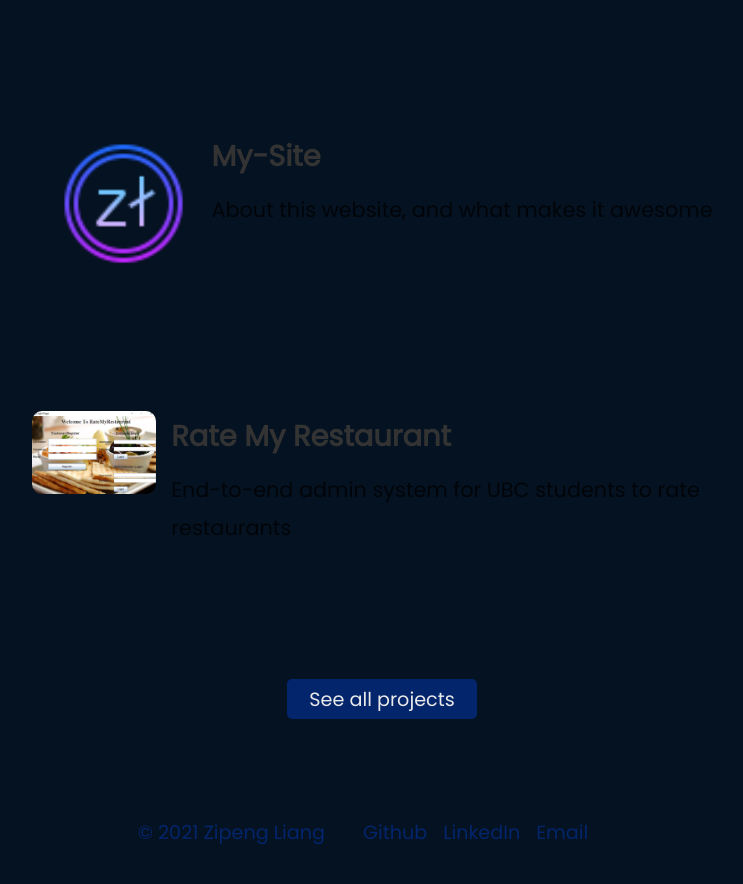
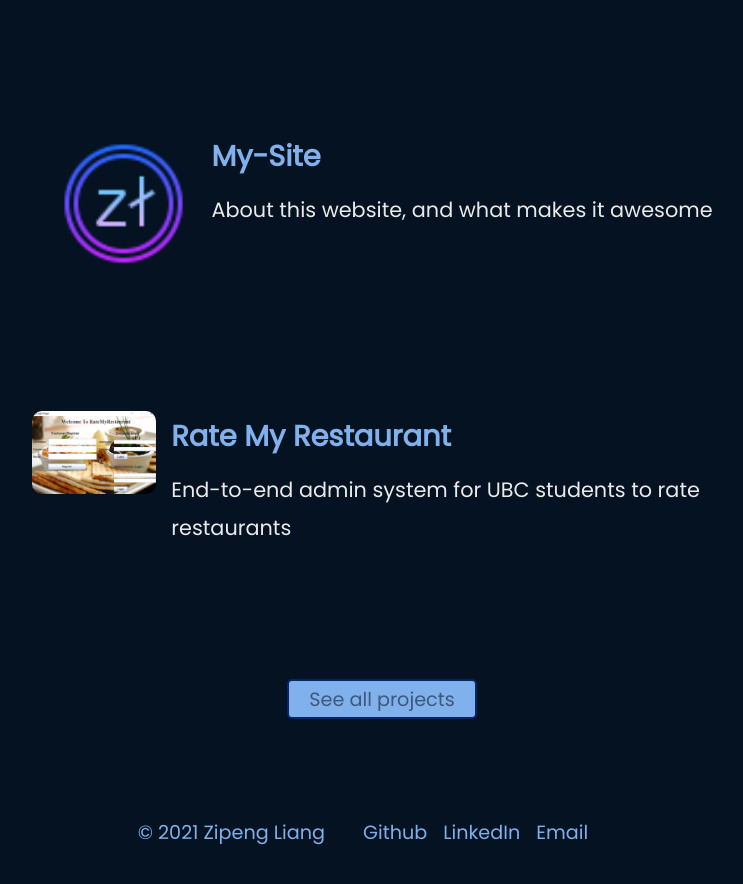
Before and after one commit to zipengliang21/my-site, a React app: page /#/ in a window 1280 px wide. Shown: the part 800-1684 px from the top of the page, without its empty margins (258-1001 px from the left). Built offline with nearby package versions, Linux system fonts and the light colour scheme.

Commit message:
Adjust Dark Mode Color

```diff
--- a/src/App.tsx
+++ b/src/App.tsx
@@ -5,14 +5,9 @@ import Home from "./views/Home";
 import NoMatch from "./views/NoMatch";
 import Projects from "./views/Projects";
 import ProjectDetail from "./views/ProjectDetail";
-import {useTheme } from 'utils/context';
+import {ThemeEnum, useTheme} from "utils/context";
 import projectData from "projects.json";
 import ThemeSwitch from "components/ThemeSwitch";
-
-export enum ThemeEnum {
-   light = 'light',
-   dark = 'dark'
-}
 
 const AppWrapper = styled.div`
   //background: #051221;
@@ -27,7 +22,7 @@ const HeaderWrapper = styled.header`
   border-bottom: 2px solid ${props => props.theme === ThemeEnum.light? "#f2f2f2" : "#051221"};
   height: 60px;
   @media(max-width: 576px) {
-    height: 160px;
+    height: 250px;
   };
   .selected{
       color: #5758BB!important;
@@ -109,7 +104,7 @@ const Footer = styled.footer`
   justify-content: center;
   align-items: center;
   padding: 20px 0;
-  color: rgb(3, 37, 108);
+  color: ${props => props.theme === ThemeEnum.light? "rgb(3, 37, 108)" : "#80B0EB"};
   background: ${props => props.theme === ThemeEnum.light? "#FBFAF6" : "#051221"};
   border-top: 2px solid ${props => props.theme === ThemeEnum.light? "#D2DFED" : "#051221"};
   font-size: 1.2rem;
@@ -135,7 +130,7 @@ const Footer = styled.footer`
        };
          > li{
            padding: 0 8px;
-           color: rgb(3, 37, 108);
+           color: ${props => props.theme === ThemeEnum.light? "rgb(3, 37, 108)" : "#80B0EB"};
            line-height: 1.8;
          }
      }
@@ -157,7 +152,6 @@ const ModifiedThemeSwitch: any = styled(ThemeSwitch)`
 
     @media(max-width: 576px) {
         margin-left: 0;
-        margin-top: 20px;
     };
 `;
 
@@ -187,14 +181,14 @@ function App() {
           <ContentWrapper>
              <Switch>
                 <Route exact path="/">
-                   <Home/>
+                   <Home theme={theme}/>
                 </Route>
                 <Route exact path="/projects">
-                   <Projects/>
+                   <Projects theme={theme}/>
                 </Route>
                 <Route exact path="/projects/:id"
                        render={(props) => {
-                          return <ProjectDetail project={project(projectData.data, props.match.params.id)}/>;
+                          return <ProjectDetail theme={theme} project={project(projectData.data, props.match.params.id)}/>;
                        }}/>
                 <Route path="*">
                    <NoMatch/>
--- a/src/components/Button.tsx
+++ b/src/components/Button.tsx
@@ -1,5 +1,6 @@
 import {Link} from "react-router-dom";
 import styled from "styled-components";
+import {ThemeEnum} from "../utils/context";
 
 const Button = styled(Link)`
     font-size: 1.2rem;
@@ -10,8 +11,8 @@ const Button = styled(Link)`
     height: 40px;
     line-height: 37px;
     padding: 0 20px;
-    background-color: #03256C;
-    color: #EAEAEA;
+    background-color: ${props => props.theme === ThemeEnum.light? "#03256C" : "#80B1EC"};
+    color: ${props => props.theme === ThemeEnum.light? "#EAEAEA" : "#3C597B"};
     border: 2px solid #03256C;
     border-radius: 5px;
     -webkit-appearance: none;
@@ -22,8 +23,8 @@ const Button = styled(Link)`
         cursor: pointer;
         text-decoration: none;
         background-color: rgba(0, 0, 0, 0);
-        color: #03256C;
-        border: 2px solid #03256C;
+        color: ${props => props.theme === ThemeEnum.light? "#03256C" : "#80B1EC"};
+        border: 2px solid ${props => props.theme === ThemeEnum.light? "#03256C" : "#80B1EC"};
     }
 `;
 
--- a/src/components/ProjectList.tsx
+++ b/src/components/ProjectList.tsx
@@ -2,6 +2,7 @@ import React from "react";
 import styled from "styled-components";
 import {Link} from "react-router-dom";
 import Fade from "react-reveal/Fade";
+import {ThemeEnum} from "../utils/context";
 
 const p1 = require("../assets/project/Morney.png");
 const p2 = require("../assets/project/ZL.png");
@@ -35,14 +36,14 @@ const ProjectListWrapper = styled.div`
                 padding-left: 15px;
                 > h3{
                   font-size: 1.8rem;
-                  color: rgb(51, 51, 51);
+                  color: ${props => props.theme === ThemeEnum.light? "rgb(51, 51, 51)" : "#80B1EC"};
                   @media(max-width: 992px) {
                       text-align: center;
                   };
                 }
                 > p{
                   padding: 8px 0px;
-                  color: rgba(0, 0, 0, 0.7);
+                  color: ${props => props.theme === ThemeEnum.light? "rgba(0, 0, 0, 0.7)" : "#EAEAEA"};
                   font-size: 1.3rem;
                   line-height: 1.8;
                   font-weight: 200;
@@ -69,9 +70,9 @@ const ProjectListWrapper = styled.div`
       }
 `;
 
-function ProjectList({dataSource}: any) {
+function ProjectList({dataSource, theme}: any) {
    return (
-       <ProjectListWrapper>
+       <ProjectListWrapper theme={theme}>
           <ul>
              {
                 dataSource && dataSource.map((item: any, index: number) =>
--- a/src/views/Home.tsx
+++ b/src/views/Home.tsx
@@ -6,6 +6,7 @@ import Fade from "react-reveal/Fade";
 import {Button} from "../components/Button";
 import Github from "../components/Github";
 import Linkedin from "../components/Linkedin";
+import {ThemeEnum} from "../utils/context";
 
 const avatar = require("../assets/avatar.png");
 
@@ -32,7 +33,7 @@ const HomeWrapper = styled.div`
          h2{
            padding: 12px 0px;
            font-size: 20px;
-           color: rgb(44, 49, 55);
+           color: ${props => props.theme === ThemeEnum.light? "rgb(44, 49, 55)" : "#80B1EC"};
          }
          img{
            width: 250px;
@@ -49,12 +50,12 @@ const HomeWrapper = styled.div`
               background: rgba(87, 199, 255, 0.1);
               margin: 12px 5px;
               border-radius: 3px;
-              color: rgb(3, 37, 108);
+              color:${props => props.theme === ThemeEnum.light? "rgb(44, 49, 55)" : "#80B1EC"};
            }
          }
          p{
            padding: 12px 0px;
-           color: rgba(0, 0, 0, 0.7);
+           color: ${props => props.theme === ThemeEnum.light? "rgba(0, 0, 0, 0.7)" : "#EAEAEA"};
          }
        }
        .description{
@@ -64,7 +65,7 @@ const HomeWrapper = styled.div`
           font-size: 1.8rem;
           line-height: 1.5;
           font-weight: 100;
-          color: rgb(44, 49, 55);
+          color: ${props => props.theme === ThemeEnum.light? "rgba(0, 0, 0, 0.7)" : "#EAEAEA"};
           text-align: left;
           @media(max-width: 992px) {
              margin-top: 0;
@@ -95,7 +96,7 @@ const HomeWrapper = styled.div`
           h2{
             font-size: 3.0rem;
             padding-bottom: 12px;
-            color: rgb(3, 37, 108);
+            color: ${props => props.theme === ThemeEnum.light? "rgb(3, 37, 108)" : "#80B2ED"};
             font-weight: 800;
             line-height: 1.4;
             text-align: center;
@@ -115,10 +116,10 @@ const HomeWrapper = styled.div`
     }
 `;
 
-function Home() {
+function Home(props: any) {
    return (
-       <HomeWrapper>
-          <section className="brief">
+       <HomeWrapper theme={props.theme}>
+          <section className="brief" >
              <div className="image">
                 <img src={avatar} alt={"Jepson"}/>
                 <h2>Zipeng Liang (Jepson)</h2>
@@ -144,9 +145,9 @@ function Home() {
                    <h2>Recent Projects</h2>
                 </div>
              </Fade>
-             <ProjectList className="projectList" dataSource={projectData.data}/>
+             <ProjectList theme={props.theme} className="projectList" dataSource={projectData.data}/>
              <Fade bottom>
-                <Button to="/projects">See all projects</Button>
+                <Button theme={props.theme} to="/projects">See all projects</Button>
              </Fade>
           </section>
        </HomeWrapper>
--- a/src/views/ProjectDetail.tsx
+++ b/src/views/ProjectDetail.tsx
@@ -1,5 +1,6 @@
 import React from "react";
 import styled from "styled-components";
+import {ThemeEnum} from "../utils/context";
 const p1 = require("../assets/project/Morney-money.png");
 const p2 = require("../assets/project/ZL.png");
 const p3 = require("../assets/project/RateMyRestaurantLogin.png");
@@ -32,16 +33,13 @@ const Wrapper = styled.div`
            .title{
                h1{
                    font-size: 24px;
-               }
-               p{
-                   color: #999;
-                   padding-top: 8px;
-                   font-size: 13px;
+                   color: ${props => props.theme === ThemeEnum.light? "#343434" : "#80B1EC"};
                }
            }
            .content{
                padding: 20px 0px;
                p{
+                   color: ${props => props.theme === ThemeEnum.light? "#343434" : "#EAEAEA"};
                    padding-top: 10px;
                    line-height: 2;
                }
@@ -57,7 +55,7 @@ const Wrapper = styled.div`
 function ProjectDetail(props: any) {
    const project = props.project;
    return (
-       <Wrapper>
+       <Wrapper theme={props.theme}>
           <div>
              <img src={project.id === 1 ? p1 : project.id === 2 ? p2 : p3} alt={"Project"}/>
              <div className="box">
--- a/src/views/Projects.tsx
+++ b/src/views/Projects.tsx
@@ -2,6 +2,7 @@ import React from "react";
 import styled from "styled-components";
 import ProjectList from "../components/ProjectList";
 import projectData from "../projects.json"
+import {ThemeEnum} from "../utils/context";
 
 const ProjectsWrapper = styled.div`
    flex: 1;
@@ -15,23 +16,23 @@ const ProjectsWrapper = styled.div`
      h3{
        font-size: 30px;
        padding-bottom: 12px;
-       color: rgba(0,0,0,.8);
+       color: ${props => props.theme === ThemeEnum.light? "#343434" : "#EAEAEA"};
        font-weight: 400;
      }
      p{
-      color: rgba(0, 0, 0, 0.7);
+      color: ${props => props.theme === ThemeEnum.light? "#343434" : "#EAEAEA"};
      }
    }
 `;
 
-function Projects() {
+function Projects(props: any) {
    return (
-       <ProjectsWrapper>
+       <ProjectsWrapper theme={props.theme}>
           <div className="title">
              <h3>Recent Projects</h3>
              <p>A collection of different things I have worked on.</p>
           </div>
-          <ProjectList dataSource ={projectData.data}/>
+          <ProjectList theme={props.theme} dataSource ={projectData.data}/>
        </ProjectsWrapper>
    );
 }
```
